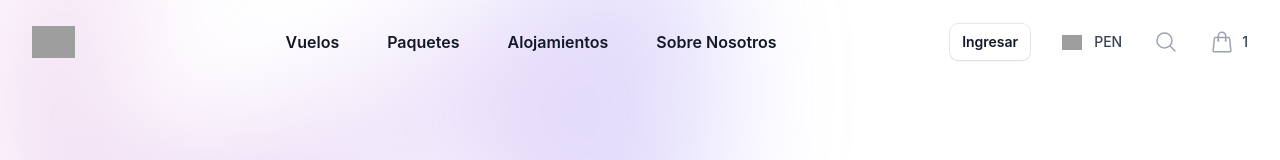
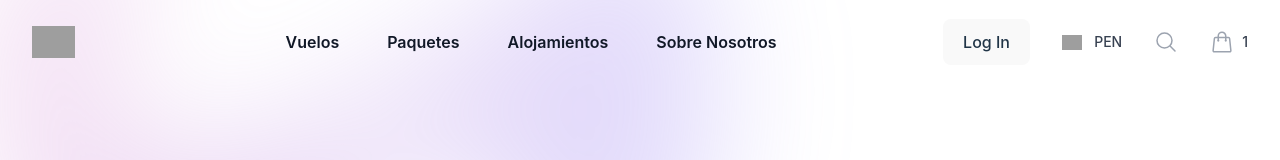
Before and after one commit to andreetks/pepitosFly, a React (Vite) app: page / in a window 1280 px wide. Shown: the top 160 px of the page. Built offline with nearby package versions, Linux system fonts and the light colour scheme; grey boxes are pictures that could not be loaded; a web font is replaced by a local one.

Commit message:
Add authentication feature with Auth0

```diff
--- a/package.json
+++ b/package.json
@@ -9,6 +9,7 @@
     "preview": "vite preview"
   },
   "dependencies": {
+    "@auth0/auth0-react": "^1.12.0",
     "@headlessui/react": "^1.7.4",
     "@heroicons/react": "^2.0.13",
     "@tailwindcss/aspect-ratio": "^0.4.2",
--- a/src/components/Header.jsx
+++ b/src/components/Header.jsx
@@ -1,5 +1,5 @@
 import { useState } from "react";
-import { Dialog} from "@headlessui/react";
+import { Dialog } from "@headlessui/react";
 import {
   Bars3Icon,
   XMarkIcon,
@@ -7,6 +7,9 @@ import {
   ShoppingBagIcon,
 } from "@heroicons/react/24/outline";
 import Cart from "./Cart";
+import LoginButton from "./LoginButton";
+import LogoutButton from "./LogoutButton";
+import { useAuth0 } from "@auth0/auth0-react";
 
 const navigation = [
   { name: "Vuelos", href: "/products", current: true },
@@ -18,6 +21,7 @@ const navigation = [
 const Header = () => {
   const [mobileMenuOpen, setMobileMenuOpen] = useState(false);
   const [open, setOpen] = useState(false);
+  const { user, isAuthenticated, isLoading } = useAuth0();
 
   return (
     <>
@@ -59,13 +63,26 @@ const Header = () => {
               ))}
             </div>
             <div className="hidden lg:flex lg:min-w-0 lg:flex-1 lg:justify-end">
-              <a
+              {isAuthenticated ? (
+                <>
+                  <div className="flex h-45px items-center mr-[5px]">{user.nickname}</div>
+
+                  <LogoutButton />
+                </>
+              ) : (
+                <LoginButton />
+              )}
+            </div>
+
+            {/* <div className="hidden lg:flex lg:min-w-0 lg:flex-1 lg:justify-end">
+              {/* <a
                 href="/login"
                 className="inline-block rounded-lg px-3 py-1.5 text-sm font-semibold leading-6 text-gray-900 shadow-sm ring-1 ring-gray-900/10 hover:ring-gray-900/20"
               >
                 Ingresar
               </a>
-            </div>
+              <LoginButton />
+            </div> */}
             <div className="hidden lg:ml-8 lg:flex">
               <a
                 href="#"
@@ -93,7 +110,9 @@ const Header = () => {
                 <ShoppingBagIcon
                   className="h-6 w-6 flex-shrink-0 text-gray-400 group-hover:text-gray-500"
                   aria-hidden="true"
-                  onClick={() => { setOpen(!open)}}
+                  onClick={() => {
+                    setOpen(!open);
+                  }}
                 />
                 <span className="ml-2 text-sm font-medium text-gray-700 group-hover:text-gray-800">
                   1
@@ -144,12 +163,13 @@ const Header = () => {
                     ))}
                   </div>
                   <div className="py-6">
-                    <a
+                    {/* <a
                       href="/login"
                       className="-mx-3 block rounded-lg py-2.5 px-3 text-base font-semibold leading-6 text-gray-900 hover:bg-gray-400/10"
                     >
                       Ingresar
-                    </a>
+                    </a> */}
+                    <LoginButton />
                   </div>
                 </div>
               </div>
--- /dev/null
+++ b/src/components/LoginButton.jsx
@@ -0,0 +1,10 @@
+import React from "react";
+import { useAuth0 } from "@auth0/auth0-react";
+
+const LoginButton = () => {
+  const { loginWithRedirect } = useAuth0();
+
+  return <button onClick={() => loginWithRedirect()}>Log In</button>;
+};
+
+export default LoginButton;
--- /dev/null
+++ b/src/components/LogoutButton.jsx
@@ -0,0 +1,14 @@
+import React from "react";
+import { useAuth0 } from "@auth0/auth0-react";
+
+const LogoutButton = () => {
+  const { logout } = useAuth0();
+
+  return (
+    <button onClick={() => logout({ returnTo: window.location.origin })}>
+      Log Out
+    </button>
+  );
+};
+
+export default LogoutButton;
--- a/src/main.jsx
+++ b/src/main.jsx
@@ -1,8 +1,15 @@
-import React from 'react'
-import ReactDOM from 'react-dom/client'
-import App from './App'
-import './index.css'
+import React from "react";
+import ReactDOM from "react-dom/client";
+import App from "./App";
+import "./index.css";
+import { Auth0Provider } from "@auth0/auth0-react";
 
-ReactDOM.createRoot(document.getElementById('root')).render(
+ReactDOM.createRoot(document.getElementById("root")).render(
+  <Auth0Provider
+    domain="dev-qbo8c8gpktmv7nok.us.auth0.com"
+    clientId="y00wDHDDqdyPkxpC4DfAV3Iv81HvvTme"
+    redirectUri={window.location.origin}
+  >
     <App />
-)
+  </Auth0Provider>
+);
```
Also changed, not shown: 1 other file (tests, documents, lock files or other folders).
